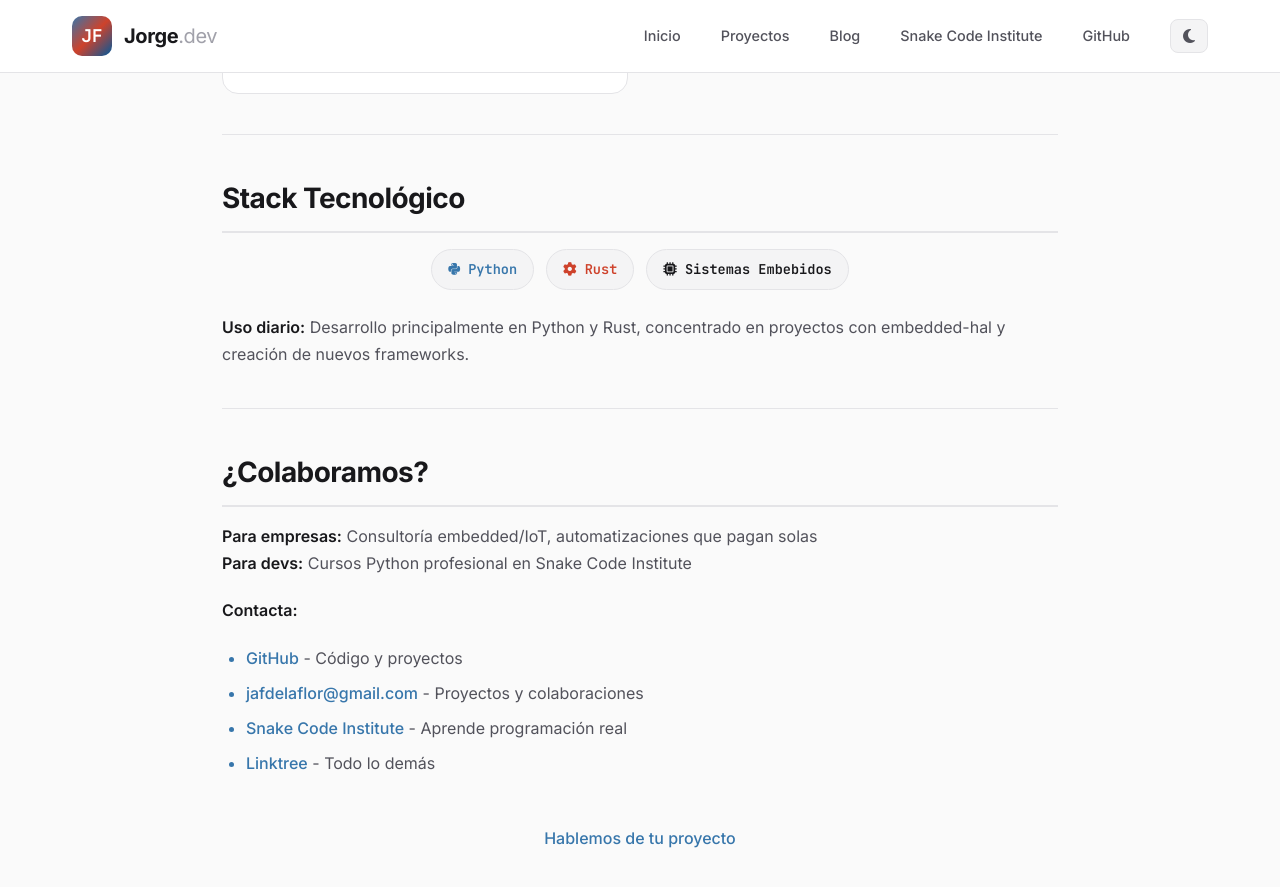
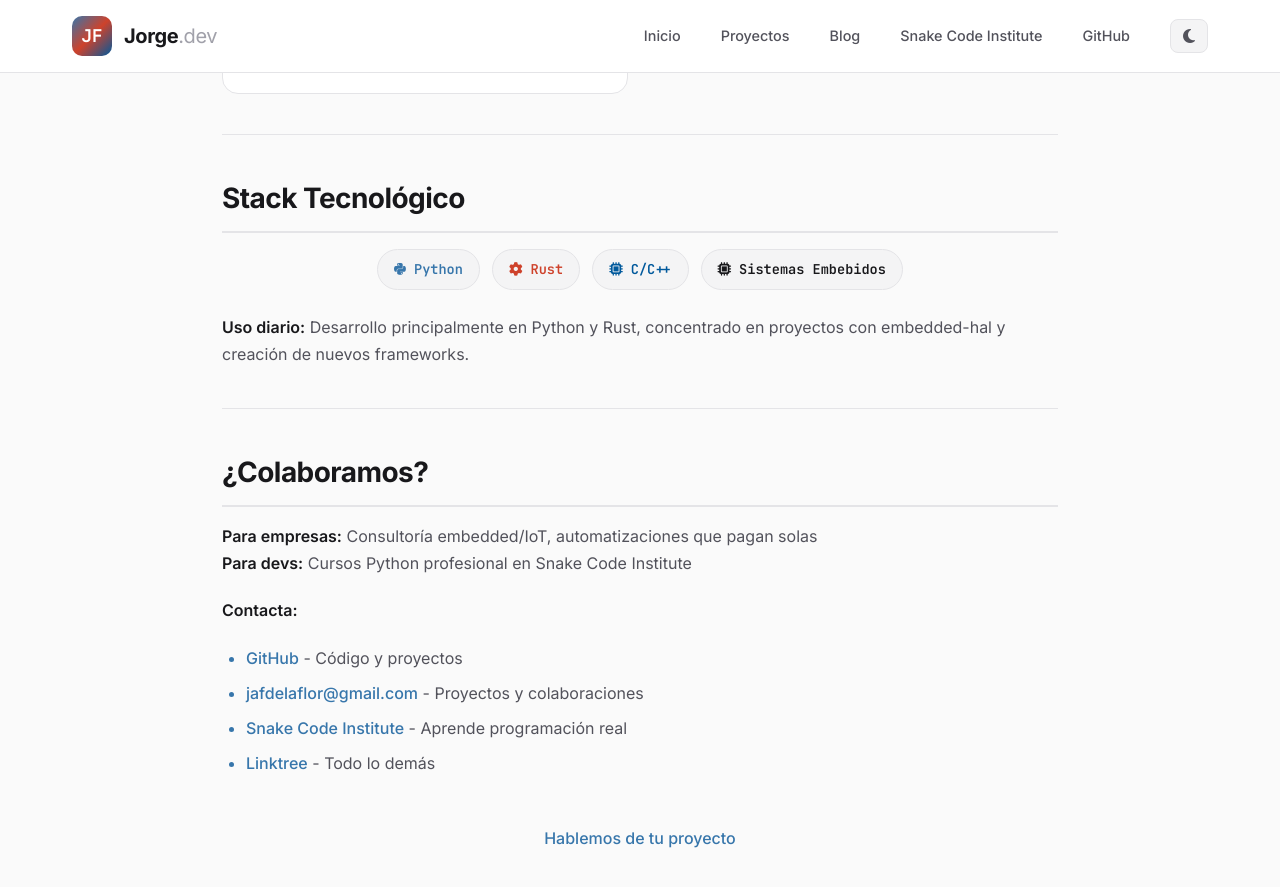
Before and after one commit to Jorge-de-la-Flor/Jorge-de-la-Flor.github.io, a Jekyll site: the page built from index.md, in a window 1280 px wide and 900 px high, scrolled down 1472 px. Shown: the top 887 px of the window. Built offline with Jekyll 4.4.1, drawn with Linux system fonts in a browser that asks for light colours.

Commit message:
update index.md

```diff
--- a/index.md
+++ b/index.md
@@ -61,6 +61,7 @@ title: Jorge de la Flor - Software Developer
 <div class="tech-badges">
   <span class="tech-badge python"><i class="fab fa-python"></i> Python</span>
   <span class="tech-badge rust"><i class="fas fa-cog"></i> Rust</span>
+  <span class="tech-badge cpp"><i class="fas fa-microchip"></i> C/C++</span>
   <span class="tech-badge embedded"><i class="fas fa-microchip"></i> Sistemas Embebidos</span>
 </div>
 
```
